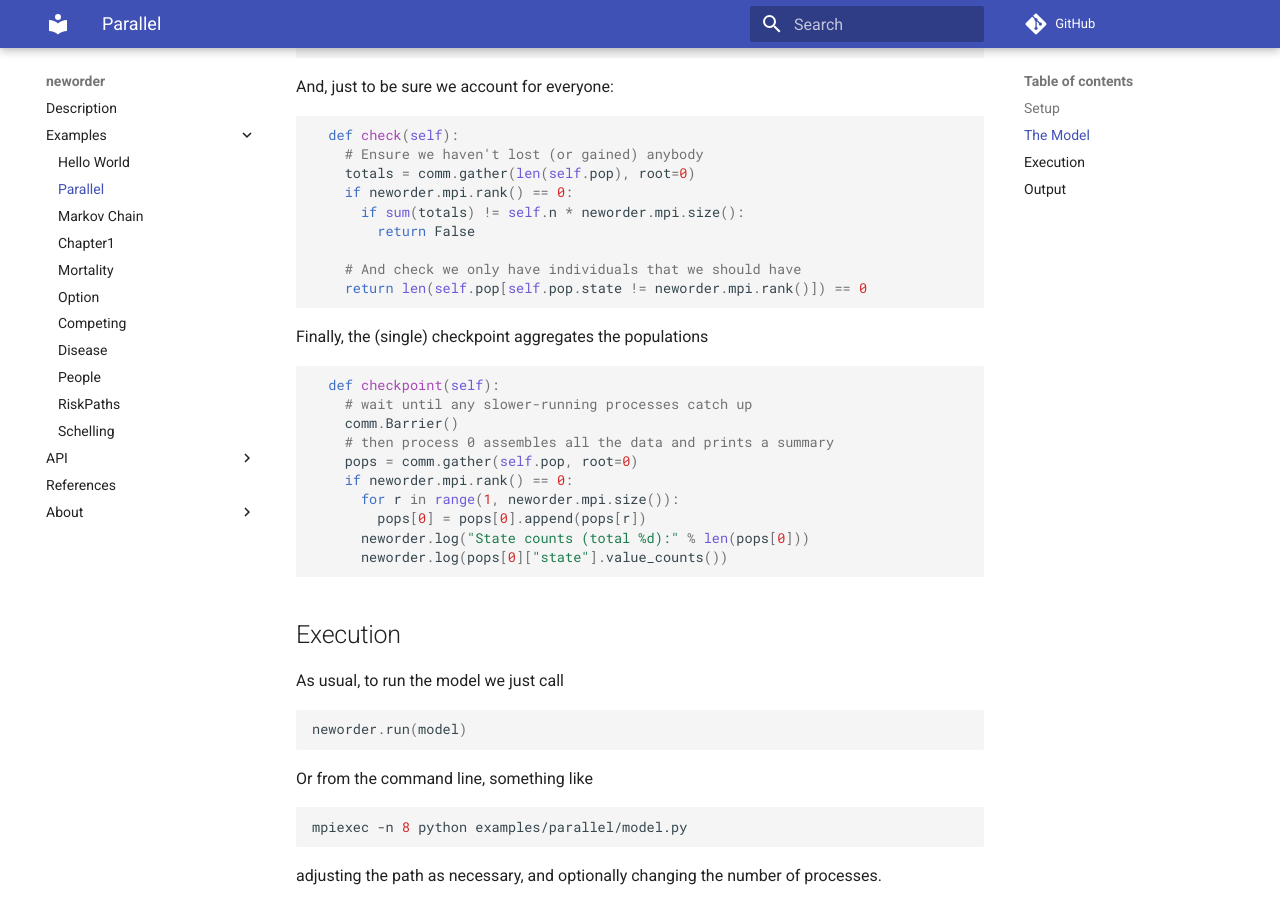
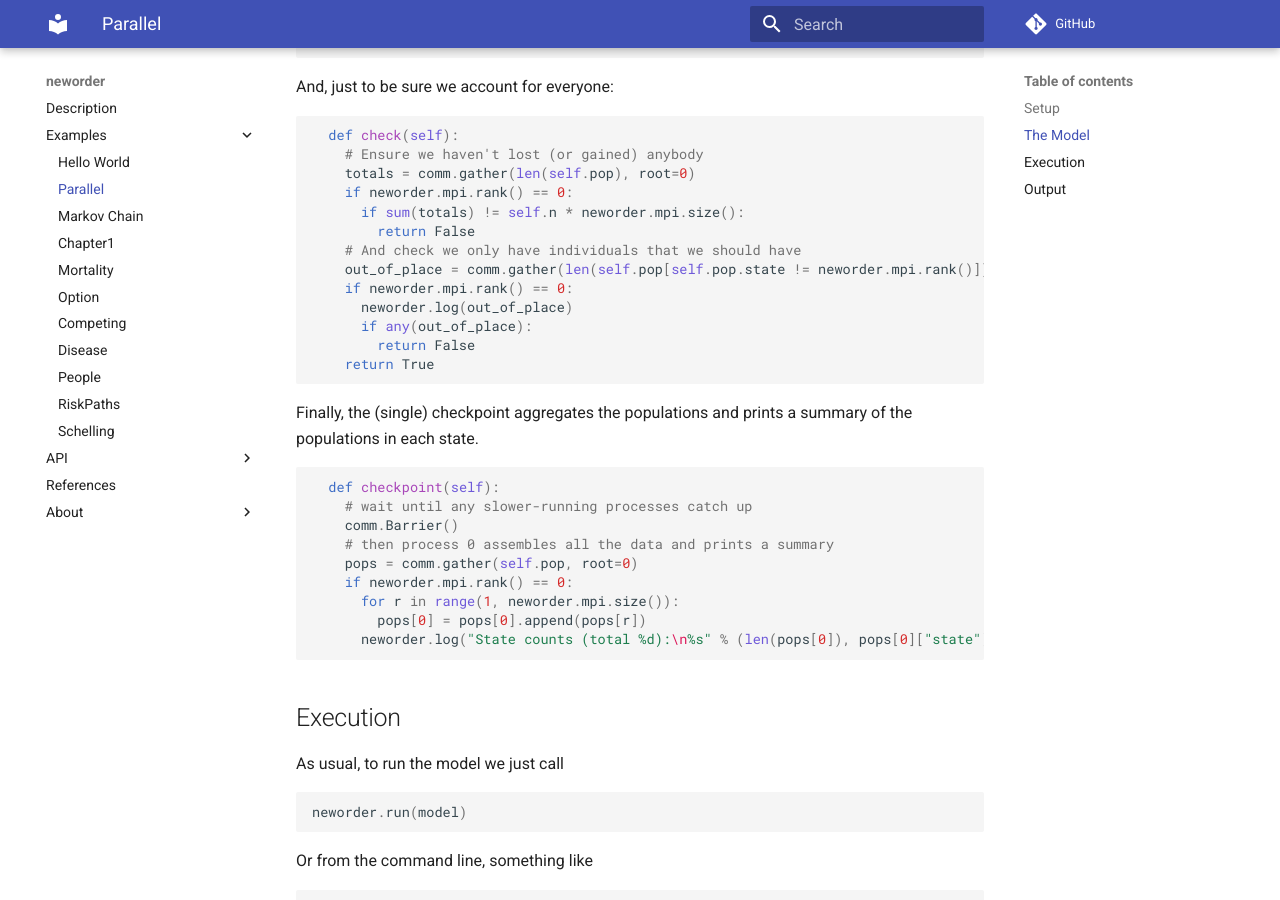
Before and after one commit to virgesmith/neworder, an MkDocs documentation site: the page built from docs/examples/parallel.md, in a window 1280 px wide and 900 px high, scrolled down 1969 px. Built offline with MkDocs 1.6.1 and Material for MkDocs 9.7.7, drawn with Linux system fonts in a browser that asks for light colours; comment, search, counter and statistics services are not loaded.

Commit message:
improve logging, more doc update

````diff
--- a/docs/examples/parallel.md
+++ b/docs/examples/parallel.md
@@ -96,12 +96,16 @@ And, just to be sure we account for everyone:
     if neworder.mpi.rank() == 0:
       if sum(totals) != self.n * neworder.mpi.size():
         return False
-
     # And check we only have individuals that we should have
-    return len(self.pop[self.pop.state != neworder.mpi.rank()]) == 0
+    out_of_place = comm.gather(len(self.pop[self.pop.state != neworder.mpi.rank()]))
+    if neworder.mpi.rank() == 0:
+      neworder.log(out_of_place)
+      if any(out_of_place):
+        return False
+    return True
 ```
 
-Finally, the (single) checkpoint aggregates the populations
+Finally, the (single) checkpoint aggregates the populations and prints a summary of the populations in each state.
 
 ```python
   def checkpoint(self):
````
Also changed, not shown: other parts of docs/examples/parallel.md (+1 -2 lines), 4 other files.
